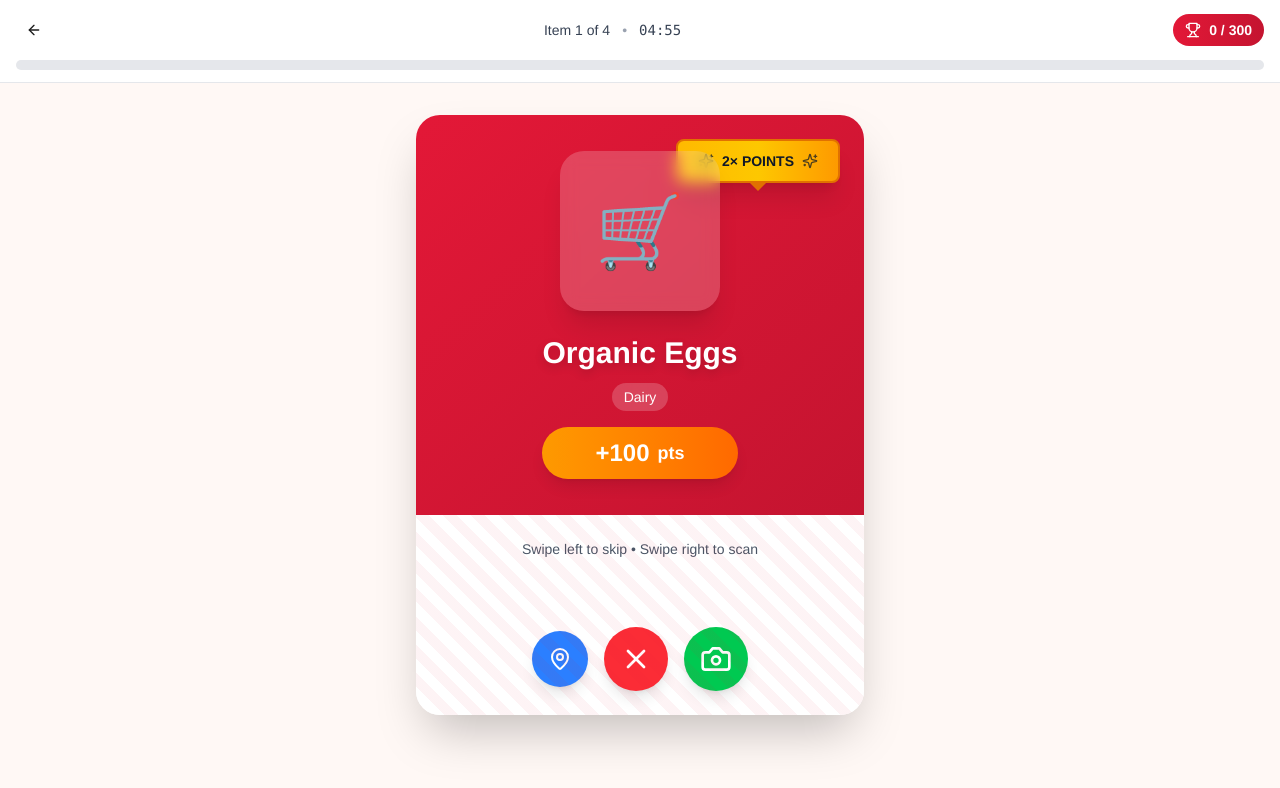
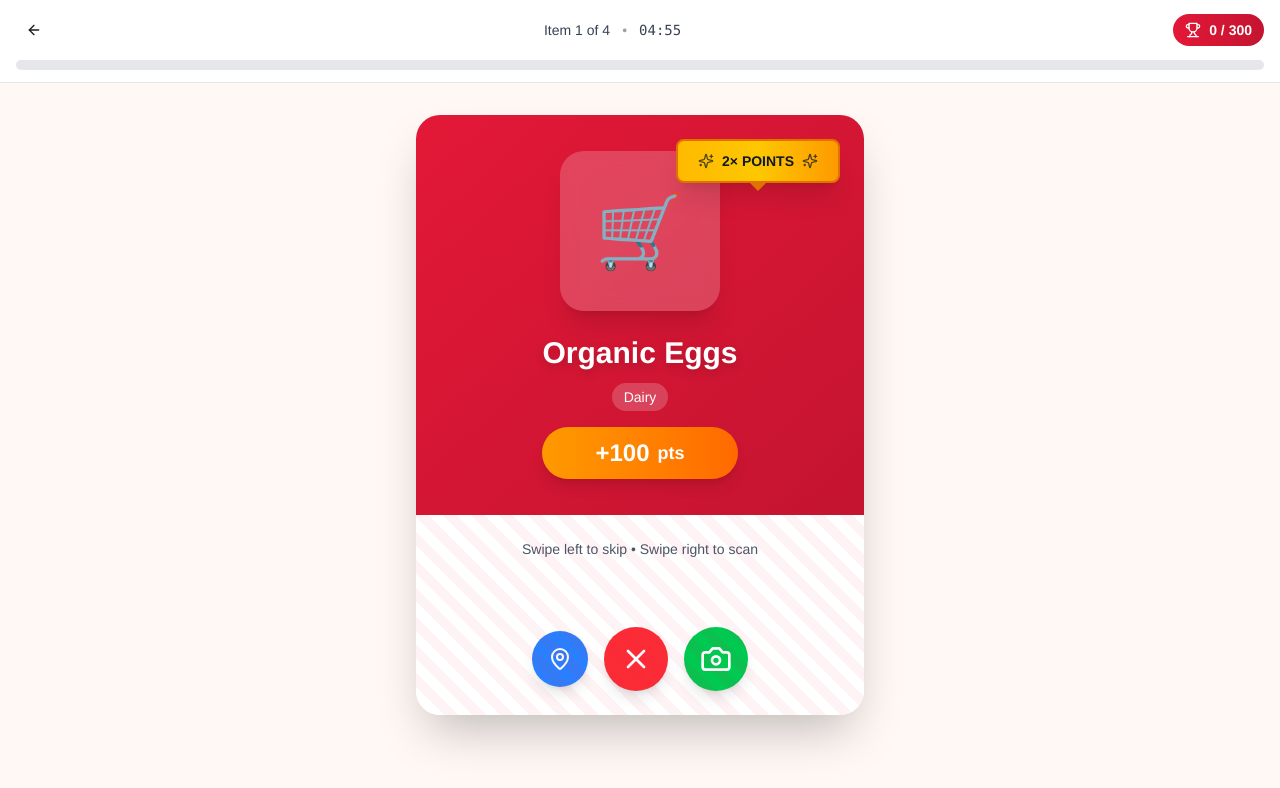
Before and after one commit to SohomPal/CartQuest, a Next.js app in the folder frontend/: page /challenge/1 in a window 1280 px wide. Shown: the top 788 px of the page. Built offline with nearby package versions, Linux system fonts and the light colour scheme.

Commit message:
Fixed weird promo 2x overlay, now overlay is over image

```diff
--- a/frontend/components/swipe-card.tsx
+++ b/frontend/components/swipe-card.tsx
@@ -88,7 +88,7 @@ export function SwipeCard({ item, onSwipeLeft, onSwipeRight, onMap }: SwipeCardP
           {/* Item Image Section */}
           <div className="h-2/3 bg-gradient-to-br from-[var(--store-gradient-from)] to-[var(--store-gradient-to)] flex items-center justify-center relative">
             {item.isPromo && (
-              <div className="absolute top-6 right-6 z-10">
+              <div className="absolute top-6 right-6 z-20">
                 <div className="relative">
                   <div className="bg-gradient-to-r from-amber-400 via-yellow-400 to-amber-500 text-gray-900 px-5 py-2.5 rounded-lg font-black text-sm shadow-xl border-2 border-amber-600">
                     <div className="flex items-center gap-2">
```
